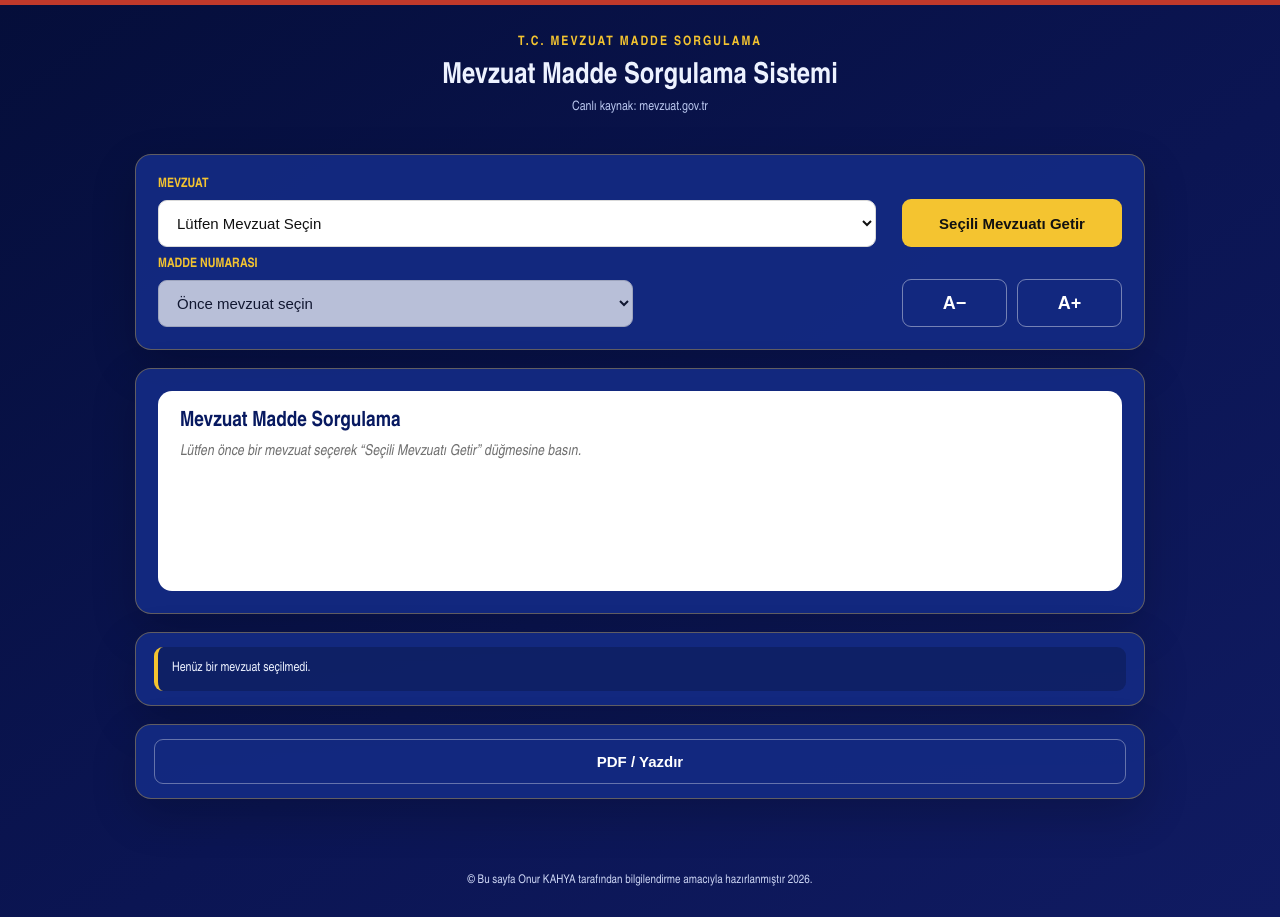
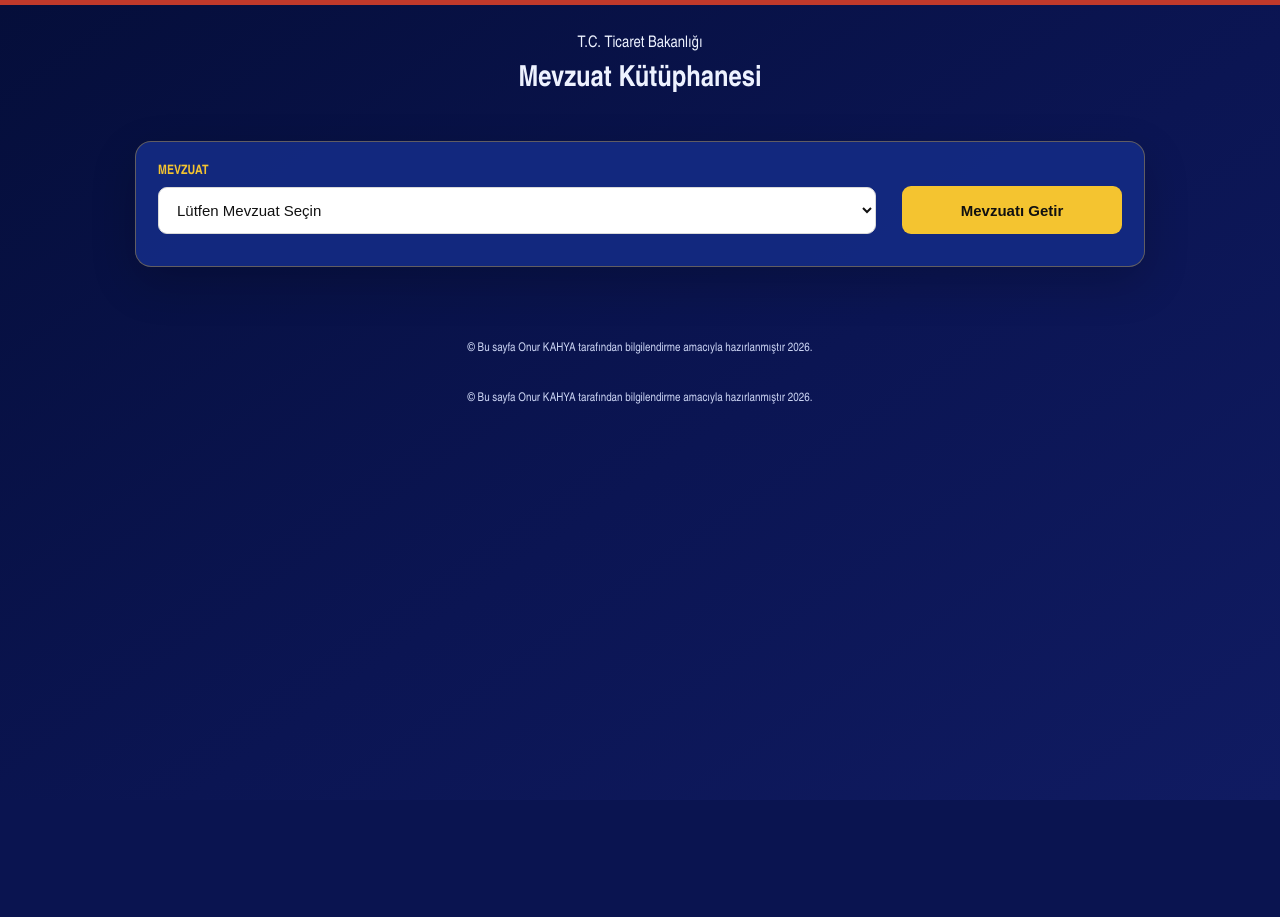
Before and after one commit to onurkahya/mevzuat-sorgulama, a Flask app: page / in a window 1280 px wide. After the commit the page ends 800 px from the top, so only its background shows below. Run offline with Flask 3, Linux system fonts and the light colour scheme.

Commit message:
index.html

```diff
--- a/templates/index.html
+++ b/templates/index.html
@@ -46,8 +46,8 @@ a{color:#0b3aa4}
 }
 .status-card{padding:14px 18px}
 .status-card .status{margin:0}
-.print-card{padding:14px 18px}
-.print-card button{max-width:100%}
+.print-card{padding:14px 18px;max-width:310px;margin-left:auto;margin-right:auto}
+.print-card button{width:100%;max-width:100%;min-height:48px}
 .site-footer{
   text-align:center;
   color:#cbd4f3;
@@ -70,6 +70,28 @@ label,.status{font-size:calc(13px + var(--font-delta,0px))}
   .query-law,.query-fetch,.query-article,.query-fonts{grid-column:1;grid-row:auto;max-width:none}
 }
 
+
+.view-card{display:none}
+.view-card.active{display:block}
+.view-actions{display:grid;grid-template-columns:1fr 1fr;gap:12px}
+.view-actions button{min-height:48px}
+.article-row{display:grid;grid-template-columns:minmax(0,1fr) 190px;gap:12px;align-items:end;margin-top:14px}
+.article-row .query-fonts{display:grid;grid-template-columns:1fr 1fr;gap:10px}
+#result{--result-font-delta:0px}
+#result h2{font-size:calc(21px + var(--result-font-delta)) !important}
+#result .article-title{font-size:calc(17px + var(--result-font-delta)) !important}
+#result .body{font-size:calc(15px + var(--result-font-delta)) !important}
+.full-law .full-article{margin:0 0 18px 0}
+.full-law .full-article:last-child{margin-bottom:0}
+.full-law .full-article-title{font-weight:800;font-size:calc(16px + var(--result-font-delta));margin:0 0 5px 0}
+.full-law .full-article-body{font-size:calc(15px + var(--result-font-delta));line-height:1.42;text-align:justify}
+.full-law .full-article-body strong{font-weight:800}
+.print-header{display:none}
+@media(max-width:700px){
+  .view-actions{grid-template-columns:1fr}
+  .article-row{grid-template-columns:1fr}
+}
+
 @page{
   size:A4 portrait;
   margin:1.5cm 2cm 2cm 2cm;
@@ -167,11 +229,11 @@ label,.status{font-size:calc(13px + var(--font-delta,0px))}
 <body>
 <div class="topline"></div>
 <header>
- <div class="tc">T.C. MEVZUAT MADDE SORGULAMA</div>
- <h1>Mevzuat Madde Sorgulama Sistemi</h1>
- <p>Canlı kaynak: mevzuat.gov.tr</p>
+  <div class="eyebrow">T.C. Ticaret Bakanlığı</div>
+  <h1>Mevzuat Kütüphanesi</h1>
 </header>
 <main>
+
 <section class="card query">
  <div class="query-grid">
   <div class="query-law">
@@ -185,16 +247,32 @@ label,.status{font-size:calc(13px + var(--font-delta,0px))}
   </div>
 
   <div class="query-fetch">
-   <button onclick="loadLaw()">Seçili Mevzuatı Getir</button>
+   <button onclick="loadLaw()">Mevzuatı Getir</button>
   </div>
+ </div>
+</section>
 
-  <div class="query-article">
+<section class="card view-card" id="viewCard">
+ <div class="view-actions">
+  <button type="button" onclick="showFullLaw()">Mevzuatın Tamamını Görüntüle</button>
+  <button type="button" class="secondary" onclick="showArticleMode()">Mevzuatı Madde Madde Görüntüle</button>
+ </div>
+
+ <div class="article-row" id="articleControls" style="display:none">
+  <div>
    <label>MADDE NUMARASI</label>
-   <select id="article" disabled>
-    <option value="">Önce mevzuat seçin</option>
+   <select id="article">
+    <option value="">Madde seçin</option>
    </select>
   </div>
+  <div class="query-fonts">
+   <button type="button" class="font-btn" onclick="changeFont(-1)">A−</button>
+   <button type="button" class="font-btn" onclick="changeFont(1)">A+</button>
+  </div>
+ </div>
 
+ <div class="article-row" id="fullControls" style="display:none">
+  <div></div>
   <div class="query-fonts">
    <button type="button" class="font-btn" onclick="changeFont(-1)">A−</button>
    <button type="button" class="font-btn" onclick="changeFont(1)">A+</button>
@@ -202,23 +280,29 @@ label,.status{font-size:calc(13px + var(--font-delta,0px))}
  </div>
 </section>
 
-<section class="card" id="resultCard">
+<div class="print-header">
+ <div class="ministry">T.C. Ticaret Bakanlığı</div>
+ <div class="library">Mevzuat Kütüphanesi</div>
+</div>
+
+<section class="card" id="resultCard" style="display:none">
  <div class="result" id="result">
-  <h2>Mevzuat Madde Sorgulama</h2>
+  <h2></h2>
   <div class="article-title" id="articleTitle"></div>
   <div class="meta"></div>
-  <div class="body empty-result">Lütfen önce bir mevzuat seçerek “Seçili Mevzuatı Getir” düğmesine basın.</div>
+  <div class="body"></div>
  </div>
 </section>
 
-<section class="card status-card">
- <div id="status" class="status warn">Henüz bir mevzuat seçilmedi.</div>
+<section class="card print-card" id="printCard" style="display:none">
+ <button class="secondary" onclick="printSelected()">PDF / Yazdır</button>
 </section>
 
-<section class="card print-card">
- <button class="secondary" onclick="printSelected()">PDF / Yazdır</button>
-</section>
 </main>
+
+<footer class="site-footer">
+ © Bu sayfa Onur KAHYA tarafından bilgilendirme amacıyla hazırlanmıştır 2026.
+</footer>
 
 <footer class="site-footer">
  © Bu sayfa Onur KAHYA tarafından bilgilendirme amacıyla hazırlanmıştır 2026.
@@ -227,43 +311,48 @@ label,.status{font-size:calc(13px + var(--font-delta,0px))}
 <script>
 let current=null;
 let fontDelta=0;
+let currentMode=null;
 
-function setStatus(message,type="warn"){
- const st=document.getElementById("status");
- st.className="status "+type;
- st.textContent=message;
+function escapeHtml(value){
+ return (value||"").replace(/[&<>"']/g,function(c){
+   return {"&":"&amp;","<":"&lt;",">":"&gt;","\"":"&quot;","'":"&#039;"}[c];
+ });
 }
 
-function resetResult(){
+function resetPage(){
  current=null;
- const sel=document.getElementById("article");
- sel.disabled=true;
- sel.innerHTML='<option value="">Önce mevzuat seçin</option>';
+ currentMode=null;
+ fontDelta=0;
+
+ document.getElementById("viewCard").classList.remove("active");
+ document.getElementById("articleControls").style.display="none";
+ document.getElementById("fullControls").style.display="none";
+ document.getElementById("resultCard").style.display="none";
+ document.getElementById("printCard").style.display="none";
 
  const result=document.getElementById("result");
- result.querySelector("h2").textContent="Mevzuat Madde Sorgulama";
- const titleEl=result.querySelector("#articleTitle");
- titleEl.textContent="";
- titleEl.style.display="none";
+ result.style.setProperty("--result-font-delta","0px");
+ result.querySelector("h2").textContent="";
+ result.querySelector("#articleTitle").textContent="";
+ result.querySelector(".body").innerHTML="";
+ result.querySelector(".body").className="body";
 
- const bodyEl=result.querySelector(".body");
- bodyEl.className="body empty-result";
- bodyEl.textContent='Lütfen önce bir mevzuat seçerek “Seçili Mevzuatı Getir” düğmesine basın.';
+ const sel=document.getElementById("article");
+ sel.innerHTML='<option value="">Madde seçin</option>';
 }
 
 async function loadLaw(){
  const key=document.getElementById("law").value;
- const sel=document.getElementById("article");
-
  if(!key){
-   resetResult();
-   setStatus("Lütfen önce bir mevzuat seçin.","warn");
+   resetPage();
+   alert("Lütfen önce bir mevzuat seçin.");
    return;
  }
 
- setStatus("Resmî kaynaktan güncel metin alınıyor...","warn");
- sel.disabled=true;
- sel.innerHTML="<option>Yükleniyor...</option>";
+ const fetchBtn=document.querySelector(".query-fetch button");
+ const oldText=fetchBtn.textContent;
+ fetchBtn.disabled=true;
+ fetchBtn.textContent="Mevzuat getiriliyor...";
 
  try{
    const response=await fetch("/api/mevzuat/"+encodeURIComponent(key),{cache:"no-store"});
@@ -271,50 +360,55 @@ async function loadLaw(){
    if(!d.ok) throw new Error(d.error||"Veri alınamadı.");
 
    current=d;
-   sel.innerHTML="";
+   currentMode=null;
+
+   const sel=document.getElementById("article");
+   sel.innerHTML='<option value="" selected>Madde seçin</option>';
    d.articles.forEach((a,i)=>{
       const o=document.createElement("option");
       o.value=i;
       o.textContent=a.etiket+(a.baslik ? " - "+a.baslik : "");
       sel.appendChild(o);
    });
+   sel.onchange=showSelectedArticle;
 
-   sel.disabled=false;
-   sel.onchange=showArticle;
-   showArticle();
-
-   if(d.from_cache){
-      setStatus(
-        "Canlı kaynak o anda alınamadı. Son başarılı kopya gösteriliyor. Kayıt zamanı: "+(d.cache_time||"-"),
-        "warn"
-      );
-   }else{
-      const src=d.source_type==="canli_html" ? "Canlı HTML" : (d.source_type==="resmi_html" ? "Resmî Gazete HTML" : "Resmî PDF");
-      const sslNote=d.ssl_fallback ? " — SSL doğrulama yedeği kullanıldı" : "";
-      setStatus(
-        "Güncel kaynak başarılı — "+src+" — "+d.articles.length+" madde bulundu"+sslNote+
-        ". Alınma zamanı: "+(d.fetched_at||"-"),
-        "good"
-      );
-   }
+   document.getElementById("viewCard").classList.add("active");
+   document.getElementById("articleControls").style.display="none";
+   document.getElementById("fullControls").style.display="none";
+   document.getElementById("resultCard").style.display="none";
+   document.getElementById("printCard").style.display="none";
  }catch(err){
-   current=null;
-   sel.innerHTML="<option>Veri alınamadı</option>";
-   setStatus("Resmî kaynaktan canlı veri alınamadı: "+err.message,"bad");
-
-   const body=document.querySelector("#result .body");
-   body.className="body empty-result";
-   body.textContent="Seçilen mevzuatın güncel metni alınamadı.";
+   resetPage();
+   alert("Resmî kaynaktan mevzuat alınamadı: "+err.message);
+ }finally{
+   fetchBtn.disabled=false;
+   fetchBtn.textContent=oldText;
  }
 }
 
-function showArticle(){
+function showArticleMode(){
  if(!current)return;
+ currentMode="article";
+ document.getElementById("articleControls").style.display="grid";
+ document.getElementById("fullControls").style.display="none";
+ document.getElementById("resultCard").style.display="none";
+ document.getElementById("printCard").style.display="none";
+ document.getElementById("article").value="";
+}
 
- const index=Number(document.getElementById("article").value||0);
- const a=current.articles[index];
+function showSelectedArticle(){
+ if(!current)return;
+ const raw=document.getElementById("article").value;
+ if(raw===""){
+   document.getElementById("resultCard").style.display="none";
+   document.getElementById("printCard").style.display="none";
+   return;
+ }
+
+ const a=current.articles[Number(raw)];
  if(!a)return;
 
+ currentMode="article";
  const result=document.getElementById("result");
  result.querySelector("h2").textContent=current.ad;
 
@@ -324,40 +418,66 @@ function showArticle(){
 
  const bodyEl=result.querySelector(".body");
  bodyEl.className="body";
+ const prefix=(a.gecici ? "GEÇİCİ MADDE " : "MADDE ")+a.madde_no+" –";
+ bodyEl.innerHTML='<strong>'+prefix+'</strong> '+escapeHtml(a.metin).replace(/\n/g,"<br>");
 
- const prefix=(a.gecici ? "GEÇİCİ MADDE " : "MADDE ")+a.madde_no+" –";
- const escaped=(a.metin||"").replace(/[&<>"']/g,function(c){
-   return {"&":"&amp;","<":"&lt;",">":"&gt;","\"":"&quot;","'":"&#039;"}[c];
+ document.getElementById("resultCard").style.display="block";
+ document.getElementById("printCard").style.display="block";
+}
+
+function showFullLaw(){
+ if(!current)return;
+
+ currentMode="full";
+ document.getElementById("articleControls").style.display="none";
+ document.getElementById("fullControls").style.display="grid";
+
+ const result=document.getElementById("result");
+ result.querySelector("h2").textContent=current.ad;
+
+ const titleEl=result.querySelector("#articleTitle");
+ titleEl.textContent="";
+ titleEl.style.display="none";
+
+ const bodyEl=result.querySelector(".body");
+ bodyEl.className="body full-law";
+
+ let fullHtml="";
+ current.articles.forEach(a=>{
+   const prefix=(a.gecici ? "GEÇİCİ MADDE " : "MADDE ")+a.madde_no+" –";
+   fullHtml+='<div class="full-article">';
+   if(a.baslik){
+     fullHtml+='<div class="full-article-title">'+escapeHtml(a.baslik)+'</div>';
+   }
+   fullHtml+='<div class="full-article-body"><strong>'+prefix+'</strong> '+
+     escapeHtml(a.metin).replace(/\n/g,"<br>")+
+     '</div></div>';
  });
+ bodyEl.innerHTML=fullHtml;
 
- bodyEl.innerHTML='<strong>'+prefix+'</strong> '+escaped.replace(/\n/g,"<br>");
+ document.getElementById("resultCard").style.display="block";
+ document.getElementById("printCard").style.display="block";
 }
 
 function changeFont(direction){
  fontDelta=Math.max(-2,Math.min(6,fontDelta+direction));
- document.documentElement.style.setProperty("--font-delta",fontDelta+"px");
+ document.getElementById("result").style.setProperty("--result-font-delta",fontDelta+"px");
 }
 
 function printSelected(){
- if(!current){
-   setStatus("PDF/Yazdır için önce bir mevzuat ve madde seçin.","warn");
+ if(!current || !currentMode){
+   alert("Önce görüntülenecek mevzuat veya maddeyi seçin.");
    return;
  }
  window.print();
 }
 
 document.getElementById("law").addEventListener("change",function(){
- resetResult();
- if(this.value){
-   setStatus('Mevzuat seçildi. “Seçili Mevzuatı Getir” düğmesine basın.',"warn");
- }else{
-   setStatus("Henüz bir mevzuat seçilmedi.","warn");
- }
+ resetPage();
 });
 
 window.addEventListener("DOMContentLoaded",function(){
- resetResult();
- setStatus("Henüz bir mevzuat seçilmedi.","warn");
+ resetPage();
 });
 </script>
 </body>
```
Also changed, not shown: other parts of templates/index.html (+40 -0 lines).
